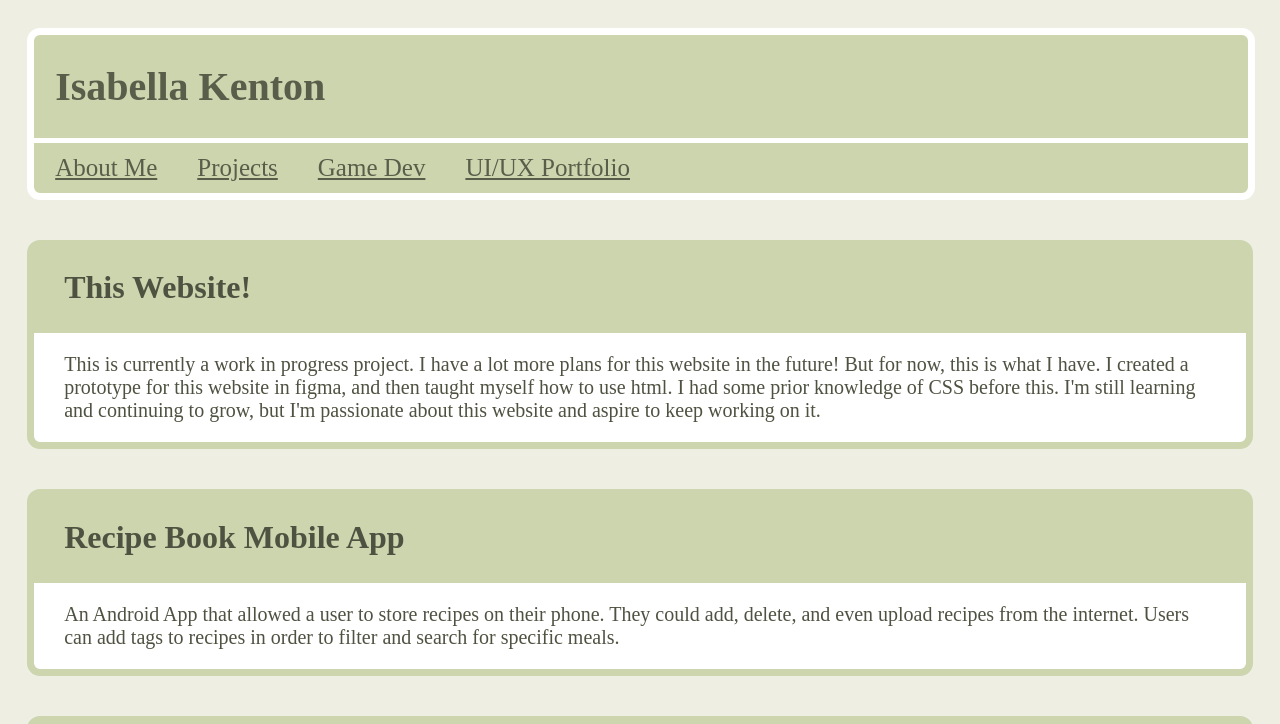
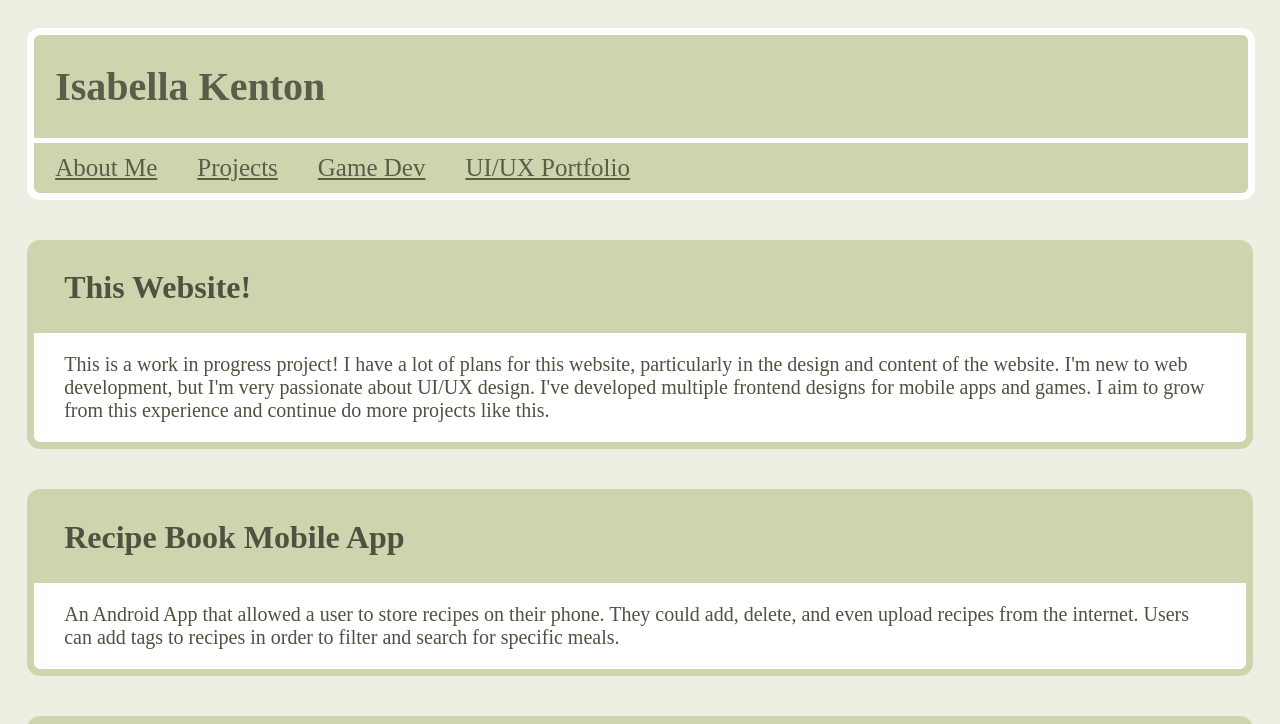
Before and after one commit to ikenton/ikenton.github.io, a plain HTML site: page CodingProjects.html in a window 1280 px wide. Shown: the top 724 px of the page. Drawn offline with Linux system fonts and the light colour scheme.

Commit message:
updated website project description

```diff
--- a/CodingProjects.html
+++ b/CodingProjects.html
@@ -33,7 +33,7 @@
             </th>
         <tr>
             <td style="padding-top: 20px; padding-left: 30px;padding-bottom:20px;padding-right: 30px; font-size: 20px;">
-                This is currently a work in progress project. I have a lot more plans for this website in the future! But for now, this is what I have. I created a prototype for this website in figma, and then taught myself how to use html. I had some prior knowledge of CSS before this. I'm still learning and continuing to grow, but I'm passionate about this website and aspire to keep working on it.
+                This is a work in progress project! I have a lot of plans for this website, particularly in the design and content of the website. I'm new to web development, but I'm very passionate about UI/UX design. I've developed multiple frontend designs for mobile apps and games. I aim to grow from this experience and continue do more projects like this.
             </td>
         </tr>
     </table>
```
